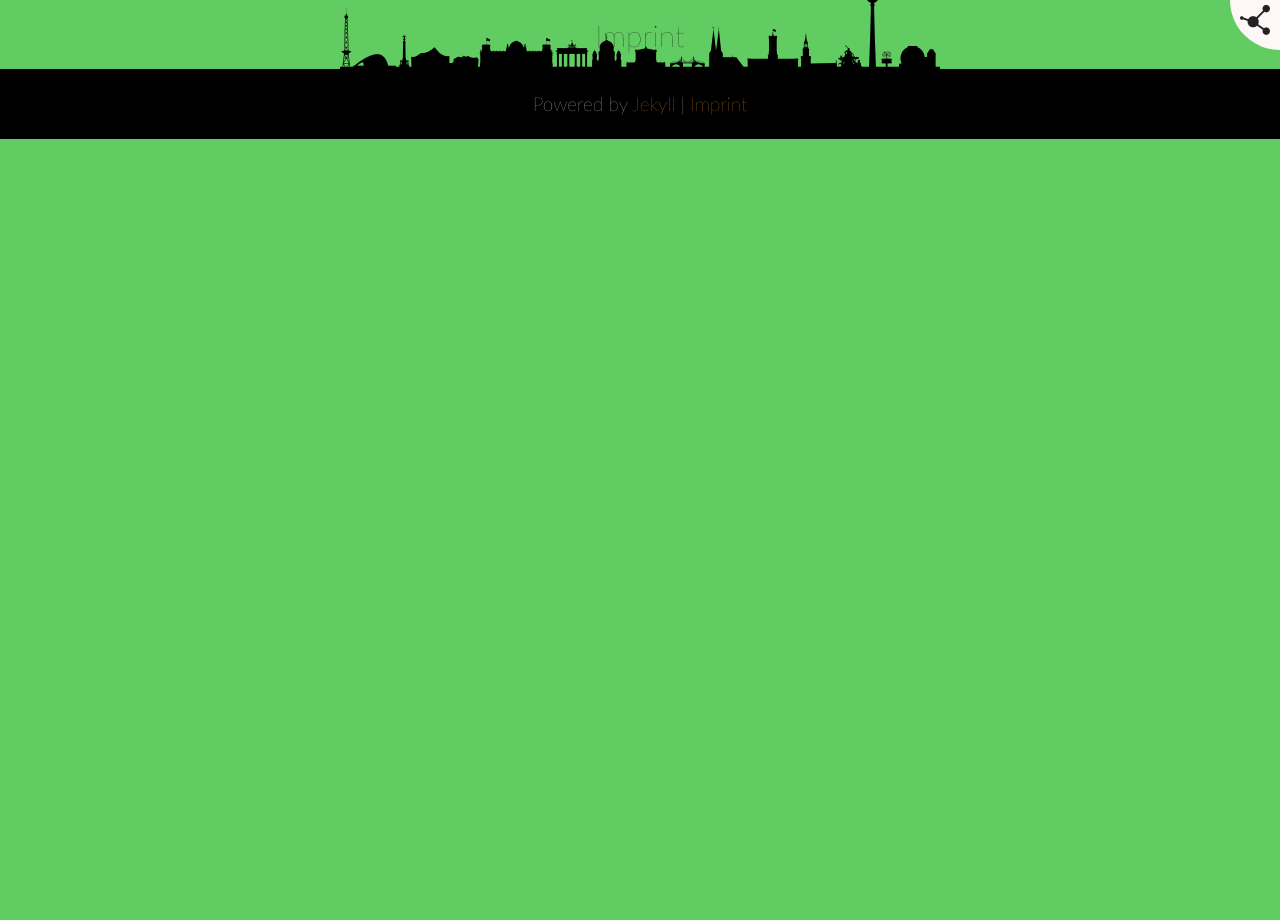
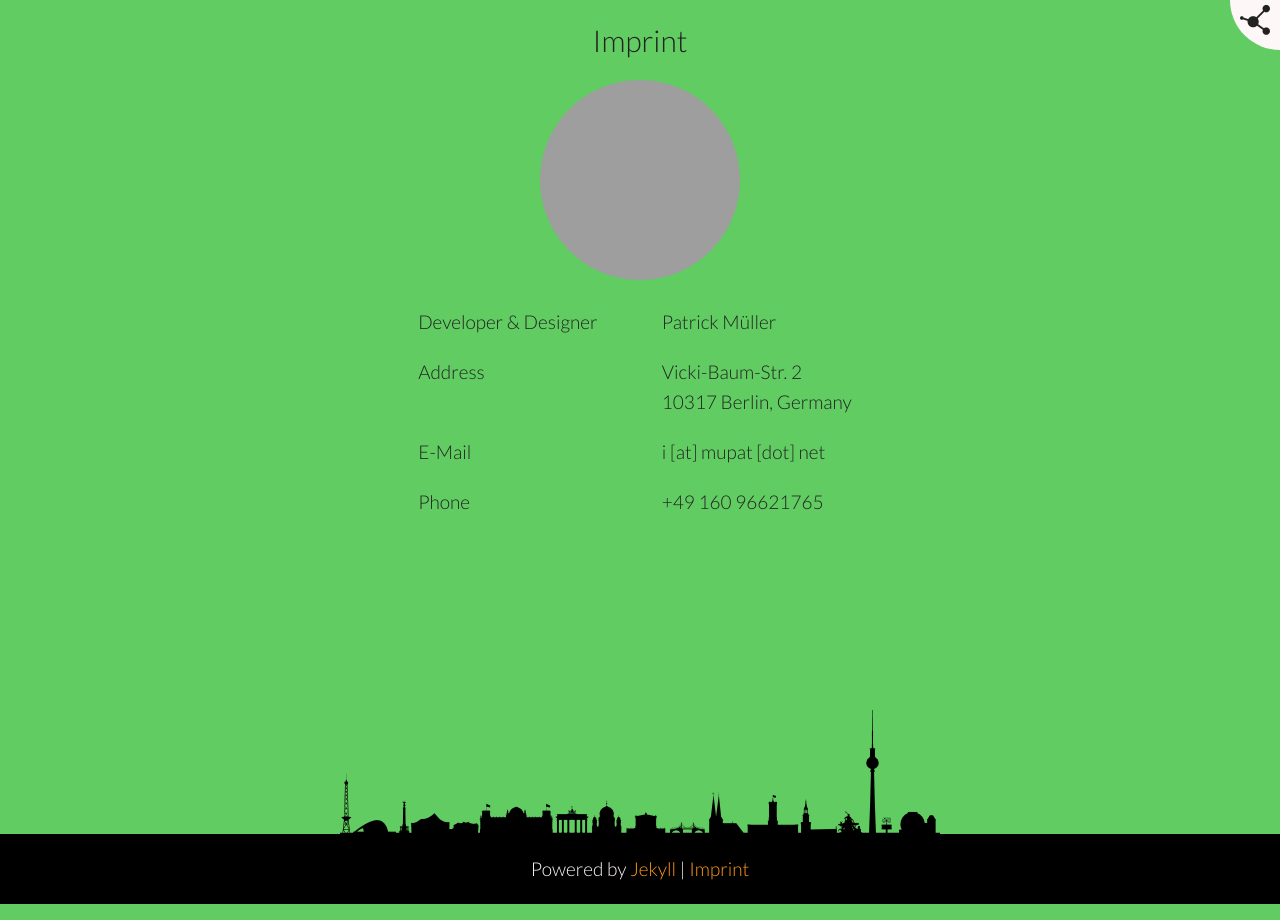
Before and after one commit to mupat/mupat.github.io, a Jekyll site: the page built from imprint/index.html, in a window 1280 px wide. Built offline with Jekyll 4.4.1, drawn with Linux system fonts in a browser that asks for light colours; some web fonts are replaced; grey boxes are pictures that could not be loaded.

Commit message:
fixed font issue on windows, add imprint

```diff
--- a/_includes/footer.html
+++ b/_includes/footer.html
@@ -1,7 +1,11 @@
+<div class="footer-img"><img src="{{ site.url }}/assets/images/berlin.png" alt="berlin skyline" /></div>
 <footer class="footer">
-  <div class="footer-img"><img src="{{ site.url }}/assets/images/berlin.png" alt="berlin skyline" /></div>
   <span>Powered by</span>
   <a href="http://jekyllrb.com/">Jekyll</a>
   <span>|</span>
-  <a href="{{ site.url }}/imprint">Imprint</a>
+  {% if page.url == '/imprint/index.html' %}
+      <a href="/">Home</a>
+  {% else %}
+      <a href="/imprint">Imprint</a>
+  {% endif %}
 </footer>
--- a/assets/css/imprint.css
+++ b/assets/css/imprint.css
@@ -1,11 +1,5 @@
 @charset "UTF-8";
-@font-face {
-  font-family: 'Lato';
-  font-style: normal;
-  font-weight: 100;
-  src: local("Lato Hairline"), local("Lato-Hairline"), url("../fonts/lato/Lato-Hairline.woff") format("woff");
-}
-
+@import url(http://fonts.googleapis.com/css?family=Lato:300);
 @font-face {
   font-family: "mupat";
   src: url("../fonts/mupat/mupat.eot");
@@ -14,7 +8,7 @@
   font-style: normal;
 }
 
-/* line 37, ../../sass/_font.scss */
+/* line 20, ../../sass/_font.scss */
 [class^="icon-"]:before,
 [class*=" icon-"]:before {
   font-family: "mupat";
@@ -30,57 +24,57 @@
   -webkit-font-smoothing: antialiased;
 }
 
-/* line 51, ../../sass/_font.scss */
+/* line 34, ../../sass/_font.scss */
 .icon-github:before {
   content: "\e000";
 }
 
-/* line 55, ../../sass/_font.scss */
+/* line 38, ../../sass/_font.scss */
 .icon-xing:before {
   content: "\e001";
 }
 
-/* line 59, ../../sass/_font.scss */
+/* line 42, ../../sass/_font.scss */
 .icon-external:before {
   content: "\e00a";
 }
 
-/* line 63, ../../sass/_font.scss */
+/* line 46, ../../sass/_font.scss */
 .icon-mail:before {
   content: "\e00b";
 }
 
-/* line 67, ../../sass/_font.scss */
+/* line 50, ../../sass/_font.scss */
 .icon-cv:before {
   content: "\e012";
 }
 
-/* line 71, ../../sass/_font.scss */
+/* line 54, ../../sass/_font.scss */
 .icon-skills:before {
   content: "\e005";
 }
 
-/* line 75, ../../sass/_font.scss */
+/* line 58, ../../sass/_font.scss */
 .icon-portfolio:before {
   content: "\e006";
 }
 
-/* line 79, ../../sass/_font.scss */
+/* line 62, ../../sass/_font.scss */
 .icon-details:before {
   content: "\e003";
 }
 
-/* line 83, ../../sass/_font.scss */
+/* line 66, ../../sass/_font.scss */
 .icon-close:before {
   content: "\e002";
 }
 
-/* line 87, ../../sass/_font.scss */
+/* line 70, ../../sass/_font.scss */
 .icon-source:before {
   content: "\e007";
 }
 
-/* line 91, ../../sass/_font.scss */
+/* line 74, ../../sass/_font.scss */
 .icon-view:before {
   content: "\e00d";
 }
@@ -112,6 +106,7 @@
 
 /* line 9, ../../sass/_base.scss */
 html {
+  -webkit-font-smoothing: antialiased;
   font-family: "Lato", sans-serif;
   font-size: 62.5%;
   vertical-align: baseline;
@@ -121,7 +116,7 @@ html {
 /* line 19, ../../sass/_base.scss */
 body {
   background-color: #61cc61;
-  font-weight: 100;
+  font-weight: 300;
   color: #222222;
   margin: 0;
   padding: 0;
@@ -179,7 +174,7 @@ body {
 
 /* line 29, ../../sass/_base.scss */
 h1 {
-  font-weight: 100;
+  font-weight: 300;
 }
 @media (max-width: 479px) {
   /* line 29, ../../sass/_base.scss */
@@ -233,7 +228,7 @@ h1 {
 
 /* line 34, ../../sass/_base.scss */
 h2 {
-  font-weight: 100;
+  font-weight: 300;
 }
 @media (max-width: 479px) {
   /* line 34, ../../sass/_base.scss */
@@ -365,21 +360,25 @@ li {
 }
 
 /* line 60, ../../sass/_base.scss */
+.footer-img {
+  position: relative;
+  width: 100%;
+  margin-bottom: -1.25rem;
+  line-height: 0;
+  text-align: center;
+}
+/* line 66, ../../sass/_base.scss */
+.footer-img img {
+  max-width: 100%;
+}
+
+/* line 71, ../../sass/_base.scss */
 footer {
   background-color: #000000;
   color: #fdf7f8;
   text-align: center;
   padding: 2rem;
-  margin-top: -0.1rem;
   position: relative;
-}
-/* line 68, ../../sass/_base.scss */
-footer .footer-img {
-  position: absolute;
-  width: 100%;
-  margin: 0 auto;
-  top: -12.5rem;
-  left: 0;
 }
 
 /* line 1, ../../sass/_layout_nav.scss */
@@ -1547,7 +1546,7 @@ footer .footer-img {
   -webkit-box-sizing: border-box;
   -moz-box-sizing: border-box;
   box-sizing: border-box;
-  font-weight: 100;
+  font-weight: 300;
   padding: 3rem 1rem;
   margin: 0;
 }
@@ -1814,3 +1813,36 @@ footer .footer-img {
 .nav-wrapper .nav-list-element .nav-list-link.nav-extern:hover {
   background-color: #ff981a;
 }
+
+/* line 5, ../../sass/imprint.scss */
+.page {
+  min-height: -moz-calc(100% - 19rem);
+  min-height: -o-calc(100% - 19rem);
+  min-height: -webkit-calc(100% - 19rem);
+  min-height: calc(100% - 19rem);
+}
+
+/* line 10, ../../sass/imprint.scss */
+dl dt,
+dl dd {
+  display: inline-block;
+  min-width: 20rem;
+  text-align: left;
+  margin-bottom: 2rem;
+  vertical-align: top;
+}
+/* line 17, ../../sass/imprint.scss */
+dl dt a,
+dl dd a {
+  color: #222222;
+}
+/* line 19, ../../sass/imprint.scss */
+dl dt a:hover,
+dl dd a:hover {
+  color: #fdf7f8;
+}
+/* line 24, ../../sass/imprint.scss */
+dl dt address,
+dl dd address {
+  font-style: normal;
+}
--- a/imprint/index.html
+++ b/imprint/index.html
@@ -2,6 +2,39 @@
 layout: default
 css: imprint
 title: imprint
+avatar:
+  url: http://www.gravatar.com/avatar/1cdf632360a3bbd00dcf94268c9b6c12.png
+  size: 200
+logo:  mupat_logo.png
 ---
 
-<h1 class="align-center">Imprint</h1>
+<section id="imprint" class="page align-center">
+  <h1>Imprint</h1>
+  <div class="avatar-wrapper">
+    <img class="avatar avatar-highlight avatar-front" src="{{ page.avatar.url }}?s={{ page.avatar.size }}" alt="avatar for mupat">
+    <img class="avatar avatar-highlight avatar-back" src="{{ site.url }}/assets/images/{{ page.logo }}" alt="logo for mupat">
+  </div>
+  <dl>
+    <div>
+      <dt>Developer & Designer</dt>
+      <dd>Patrick Müller</dd>
+    </div>
+    <div>
+      <dt>Address</dt>
+      <dd>
+        <address>
+          Vicki-Baum-Str. 2 <br />
+          10317 Berlin, Germany
+        </address>
+      </dd>
+    </div>
+    <div>
+      <dt>E-Mail</dt>
+      <dd><a href="mailto:i@mupat.net">i [at] mupat [dot] net</a></dd>
+    </div>
+    <div>
+      <dt>Phone</dt>
+      <dd>+49 160 96621765</dd>
+    </div>
+  </dl>
+</section>
--- a/index.html
+++ b/index.html
@@ -86,13 +86,14 @@ skills:
   backbone.js: 3
   restify.js: 3
   redis: 4
-  zeromq: 1
+  zeromq: 2
   handlebars: 3
   jade: 2
   express.js: 3
   symfony2: 2
   jquery: 5
   liquid: 2
+  chef: 2
 ---
 
 <section id="overview" class="page align-center">
@@ -104,7 +105,7 @@ skills:
 </section>
 <span class="page-next icon-portfolio"></span>
 <section id="portfolio" class="page page-highlight align-center">
-  <h1 class="page-header align-center">Portfolio</h1>
+  <h1 class="page-header align-center">Projects</h1>
   {% include portfolio.html portfolio = page.portfolio %}
 </section>
 <span class="page-next icon-skills"></span>
--- a/sass/_variables.scss
+++ b/sass/_variables.scss
@@ -9,7 +9,7 @@ $color-text-light: rgba(253, 247, 248, 1);
 
 // Font
 $font-family: "Lato", sans-serif;
-$font-weight-thin: 100;
+$font-weight-thin: 300;
 // $font-weight-normal: 300;
 // $font-weight-bold: 400;
 
```
Also changed, not shown: assets/css/main.css (+31 -32 lines), sass/_base.scss (+12 -10 lines), sass/_font.scss (+1 -18 lines), sass/imprint.scss (+24 -0 lines).
